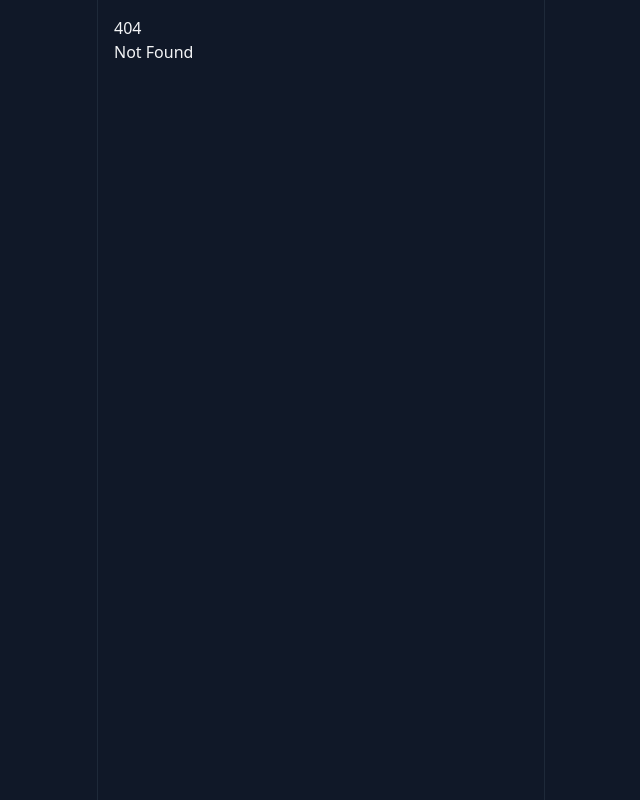
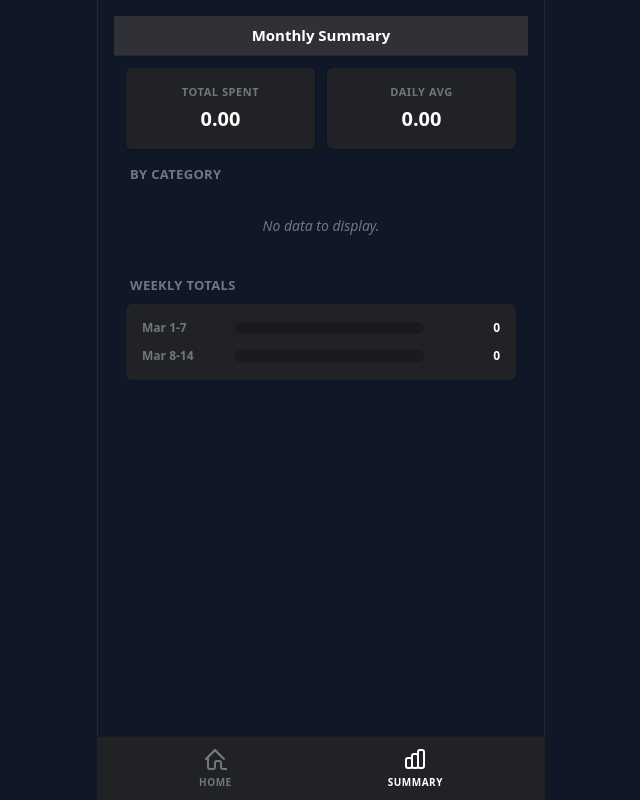
Before and after one commit to NatapasL/expense-tracker, a SvelteKit app: page /summary in a window 1280 px wide. Before the commit this address had no page. Shown: the whole page, without its empty margins (319-959 px from the left). Built offline with nearby package versions, Linux system fonts and the light colour scheme.

Commit message:
feat: add summary page

```diff
--- a/contexts/implemented.md
+++ b/contexts/implemented.md
@@ -33,5 +33,10 @@
   - Implemented `screens/AddEditExpenseScreen.svelte` with large amount input, category grid picker, date picker, and description field. Handles both add (POST) and edit (PUT) modes.
   - Wired up routes: `routes/expense/new/+page.svelte`, `routes/expense/[id]/+page.svelte`, `routes/expense/[id]/edit/+page.svelte`.
   - Disabled `svelte/no-goto-without-base` ESLint rule in `eslint.config.js` since base path is manually handled.
-- [ ] **Step 9: Summary & Analytics Screen**
+- [x] **Step 9: Summary & Analytics Screen**
+  - Implemented `screens/SummaryScreen.svelte` with monthly metrics (total spent, daily average).
+  - Built reactive category breakdown with progress bars and weekly spending charts.
+  - Added bottom navigation bar in `screens/LayoutScreen.svelte` for quick access to Home and Summary.
+  - Set global currency symbol to `฿` in `libs/constants.ts`.
+  - Created route `routes/summary/+page.svelte`.
 - [ ] **Step 10: Category Management**
--- a/contexts/instruction.md
+++ b/contexts/instruction.md
@@ -16,6 +16,7 @@ This document provides detailed instructions, constraints, and a step-by-step br
 - **Database:** IndexedDB (Dexie.js) for local data.
 - **Sync:** Sync data to a Google Sheet once a day when the user opens the app (when online).
 - **Auth:** First-time users must log in with a Google account.
+- **Currency:** No currency symbol.
 
 ## Tech Stack & Tooling Constraints
 
--- /dev/null
+++ b/src/routes/summary/+page.svelte
@@ -0,0 +1,5 @@
+<script lang="ts">
+	import SummaryScreen from '../../screens/SummaryScreen.svelte';
+</script>
+
+<SummaryScreen />
--- a/src/screens/LayoutScreen.svelte
+++ b/src/screens/LayoutScreen.svelte
@@ -1,10 +1,37 @@
 <script lang="ts">
 	import type { Snippet } from 'svelte';
+	import { page } from '$app/stores';
+	import { resolve } from '$app/paths';
+
 	let { children }: { children: Snippet } = $props();
+
+	let currentPath = $derived($page.url.pathname);
 </script>
 
 <div class="h-full min-h-screen text-gray-100 bg-gray-900">
-	<main class="relative w-full max-w-md min-h-screen p-4 pb-20 mx-auto bg-gray-900 border-x border-gray-800">
-		{@render children()}
+	<main class="relative w-full max-w-md min-h-screen p-4 {currentPath === '/login' ? 'pb-4' : 'pb-24'} mx-auto bg-gray-900 border-x border-gray-800 flex flex-col">
+		<div class="flex-1">
+			{@render children()}
+		</div>
+
+		<!-- Bottom Nav -->
+		{#if currentPath !== '/login'}
+			<nav class="fixed bottom-0 left-1/2 -translate-x-1/2 w-full max-w-md bg-discord-panel border-t border-black/20 h-16 flex items-center justify-around px-6 z-40">
+				<a href={resolve('/')} class="flex flex-col items-center gap-1 transition-colors {currentPath === '/' ? 'text-white' : 'text-discord-text-muted hover:text-discord-text-normal'}">
+					<svg xmlns="http://www.w3.org/2000/svg" class="h-6 w-6" fill="none" viewBox="0 0 24 24" stroke="currentColor" stroke-width="2">
+						<path stroke-linecap="round" stroke-linejoin="round" d="M3 12l2-2m0 0l7-7 7 7M5 10v10a1 solid 1px black h4a1 solid 1px black v-4a1 solid 1px black h4v4a1 solid 1px black h4V10M9 21h6" />
+						<path stroke-linecap="round" stroke-linejoin="round" d="M3 12l9-9 9 9M5 10v10a2 2 0 002 2h3a2 2 0 002-2v-4a2 2 0 012-2h2a2 2 0 012 2v4a2 2 0 002 2h3a2 2 0 002-2V10" />
+					</svg>
+					<span class="text-[10px] font-bold uppercase tracking-wider">Home</span>
+				</a>
+
+				<a href={resolve('/summary')} class="flex flex-col items-center gap-1 transition-colors {currentPath === '/summary' ? 'text-white' : 'text-discord-text-muted hover:text-discord-text-normal'}">
+					<svg xmlns="http://www.w3.org/2000/svg" class="h-6 w-6" fill="none" viewBox="0 0 24 24" stroke="currentColor" stroke-width="2">
+						<path stroke-linecap="round" stroke-linejoin="round" d="M9 19v-6a2 2 0 00-2-2H5a2 2 0 00-2 2v6a2 2 0 002 2h2a2 2 0 002-2zm0 0V9a2 2 0 012-2h2a2 2 0 012 2v10m-6 0a2 2 0 002 2h2a2 2 0 002-2m0 0V5a2 2 0 012-2h2a2 2 0 012 2v14a2 2 0 01-2 2h-2a2 2 0 01-2-2z" />
+					</svg>
+					<span class="text-[10px] font-bold uppercase tracking-wider">Summary</span>
+				</a>
+			</nav>
+		{/if}
 	</main>
 </div>
--- /dev/null
+++ b/src/screens/SummaryScreen.svelte
@@ -0,0 +1,163 @@
+<script lang="ts">
+	import Header from '../components/Header.svelte';
+	import Card from '../components/Card.svelte';
+	import { db, type Item, type Category } from '../libs/dexie';
+	import { liveQuery } from 'dexie';
+	import { onDestroy } from 'svelte';
+	import { CURRENCY_SYMBOL } from '../libs/constants';
+
+	let items: Item[] = $state([]);
+	let categories: Category[] = $state([]);
+
+	const now = new Date();
+	const startOfMonth = new Date(now.getFullYear(), now.getMonth(), 1).toISOString();
+	const endOfMonth = new Date(now.getFullYear(), now.getMonth() + 1, 0, 23, 59, 59, 999).toISOString();
+
+	const itemsObservable = liveQuery(
+		() => db.items.where('date').between(startOfMonth, endOfMonth).toArray()
+	);
+
+	const categoriesObservable = liveQuery(
+		() => db.categories.toArray()
+	);
+
+	const itemsSub = itemsObservable.subscribe(val => {
+		items = val || [];
+	});
+
+	const catSub = categoriesObservable.subscribe(val => {
+		categories = val || [];
+	});
+
+	onDestroy(() => {
+		itemsSub.unsubscribe();
+		catSub.unsubscribe();
+	});
+
+	// Metrics
+	let totalSpent = $derived(items.reduce((sum, item) => sum + item.amount, 0));
+
+	let dailyAverage = $derived.by(() => {
+		if (items.length === 0) return 0;
+		const today = new Date();
+		let days;
+		if (today.getMonth() === now.getMonth() && today.getFullYear() === now.getFullYear()) {
+			days = today.getDate(); // Use days passed if current month
+		} else {
+			days = new Date(now.getFullYear(), now.getMonth() + 1, 0).getDate(); // Total days if past month
+		}
+		return totalSpent / (days || 1);
+	});
+
+	let statsByCategory = $derived.by(() => {
+		const groups: Record<string, { total: number; color: string; icon: string; name: string }> = {};
+		items.forEach(item => {
+			if (!groups[item.category]) {
+				const cat = categories.find(c => c.id === item.category);
+				groups[item.category] = {
+					total: 0,
+					color: cat?.color || '#999',
+					icon: cat?.icon || '❓',
+					name: cat?.name || 'Unknown'
+				};
+			}
+			groups[item.category].total += item.amount;
+		});
+		return Object.values(groups).sort((a, b) => b.total - a.total);
+	});
+
+	let weeklyTotals = $derived.by(() => {
+		const groups: { label: string; total: number }[] = [];
+		const monthStart = new Date(now.getFullYear(), now.getMonth(), 1);
+		const monthEnd = new Date(now.getFullYear(), now.getMonth() + 1, 0);
+		const totalDays = monthEnd.getDate();
+
+		for (let i = 0; i < 5; i++) {
+			const start = i * 7 + 1;
+			if (start > totalDays) break;
+			const end = Math.min((i + 1) * 7, totalDays);
+
+			const monthLabel = monthStart.toLocaleDateString('en-US', { month: 'short' });
+			const label = `${monthLabel} ${start}-${end}`;
+
+			const total = items.reduce((sum, item) => {
+				const itemDate = new Date(item.date);
+				const day = itemDate.getDate();
+				return (day >= start && day <= end) ? sum + item.amount : sum;
+			}, 0);
+
+			if (total > 0 || start <= now.getDate()) {
+				groups.push({ label, total });
+			}
+		}
+		return groups;
+	});
+
+	let maxWeeklyTotal = $derived(Math.max(...weeklyTotals.map(w => w.total), 0));
+
+</script>
+
+<div class="h-full flex flex-col">
+	<Header title="Monthly Summary" />
+
+	<div class="flex-1 overflow-y-auto p-3 space-y-4 pb-10">
+		<!-- Summary Cards -->
+		<div class="grid grid-cols-2 gap-3">
+			<Card variant="panel" class="p-4 flex flex-col items-center">
+				<span class="text-[11px] font-bold text-discord-text-muted uppercase tracking-wider mb-1">Total Spent</span>
+				<span class="text-xl font-extrabold text-white">{CURRENCY_SYMBOL}{totalSpent.toFixed(2)}</span>
+			</Card>
+			<Card variant="panel" class="p-4 flex flex-col items-center">
+				<span class="text-[11px] font-bold text-discord-text-muted uppercase tracking-wider mb-1">Daily Avg</span>
+				<span class="text-xl font-extrabold text-white">{CURRENCY_SYMBOL}{dailyAverage.toFixed(2)}</span>
+			</Card>
+		</div>
+
+		<!-- Category Breakdown -->
+		<section class="space-y-2">
+			<h3 class="text-[13px] font-bold text-discord-text-muted uppercase tracking-wide px-1">By Category</h3>
+			<div class="space-y-2">
+				{#each statsByCategory as stat (stat.name)}
+					<Card variant="sidebar" padding="none" class="flex items-center gap-3 px-3 py-2.5">
+						<div class="w-8 h-8 rounded-full flex items-center justify-center text-lg shrink-0" style="background-color: {stat.color}33; color: {stat.color}">
+							{stat.icon}
+						</div>
+						<div class="flex-1 min-w-0">
+							<div class="text-[15px] font-medium text-white truncate">{stat.name}</div>
+							<!-- Progress bar -->
+							<div class="mt-1.5 h-1.5 w-full bg-black/20 rounded-full overflow-hidden">
+								<div class="h-full rounded-full" style="background-color: {stat.color}; width: {(stat.total / totalSpent * 100).toFixed(1)}%"></div>
+							</div>
+						</div>
+						<div class="text-right shrink-0">
+							<div class="text-[15px] font-bold text-white">{CURRENCY_SYMBOL}{stat.total.toFixed(2)}</div>
+							<div class="text-[10px] font-medium text-discord-text-muted">{(stat.total / totalSpent * 100).toFixed(0)}%</div>
+						</div>
+					</Card>
+				{:else}
+					<div class="text-center py-6 text-discord-text-muted text-sm italic">No data to display.</div>
+				{/each}
+			</div>
+		</section>
+
+		<!-- Weekly Breakdown -->
+		<section class="space-y-2">
+			<h3 class="text-[13px] font-bold text-discord-text-muted uppercase tracking-wide px-1">Weekly Totals</h3>
+			<Card variant="panel" class="p-3">
+				<div class="space-y-3">
+					{#each weeklyTotals as group (group.label)}
+						<div class="flex items-center gap-3">
+							<span class="text-xs font-bold text-discord-text-muted w-20 leading-tight">{group.label}</span>
+							<div class="flex-1 h-3 bg-black/20 rounded-full overflow-hidden">
+								<div class="h-full bg-discord-blurple rounded-full" style="width: {(group.total / (maxWeeklyTotal || 1) * 100).toFixed(1)}%"></div>
+							</div>
+							<span class="text-xs font-bold text-white w-16 text-right">{CURRENCY_SYMBOL}{group.total.toFixed(0)}</span>
+						</div>
+					{:else}
+						<div class="text-center py-2 text-discord-text-muted text-sm italic">No weekly data.</div>
+					{/each}
+				</div>
+			</Card>
+		</section>
+	</div>
+</div>
```
